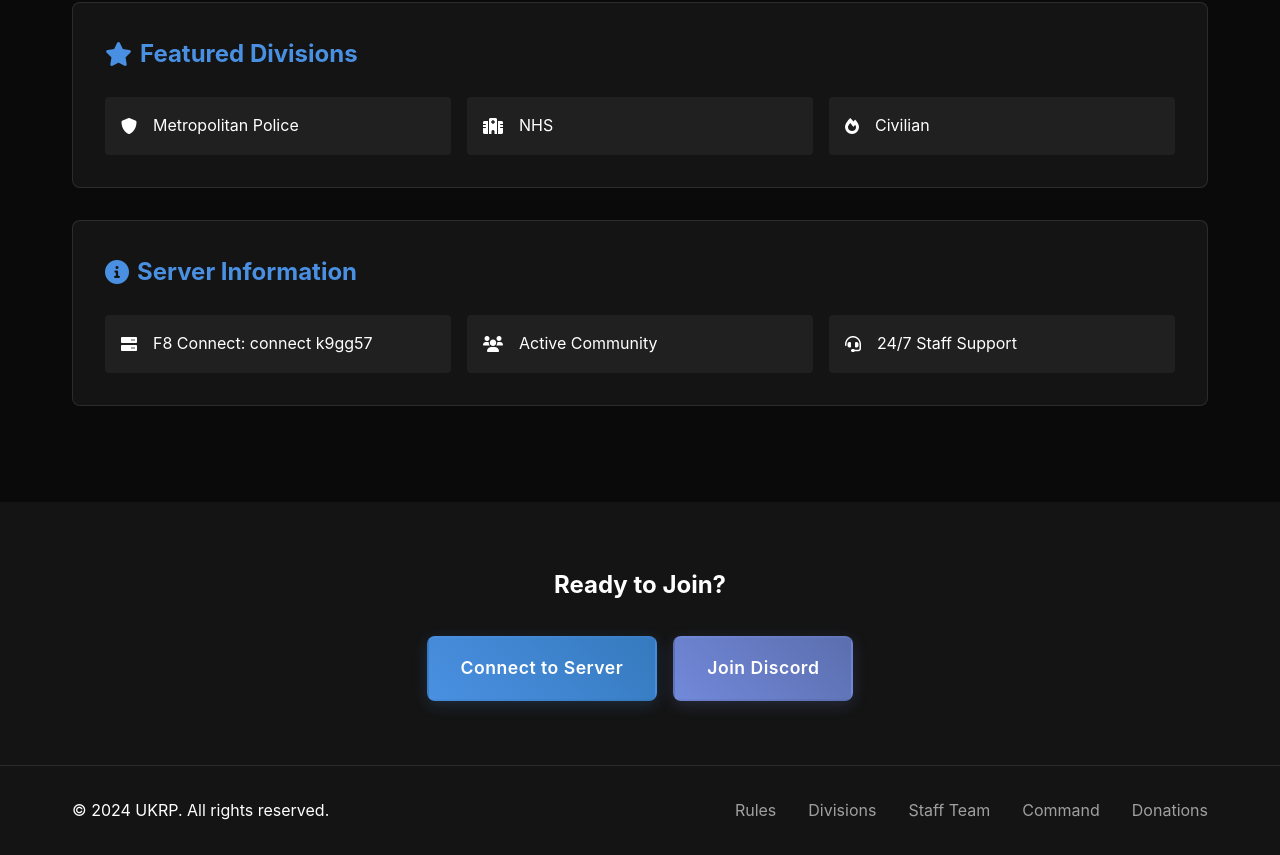
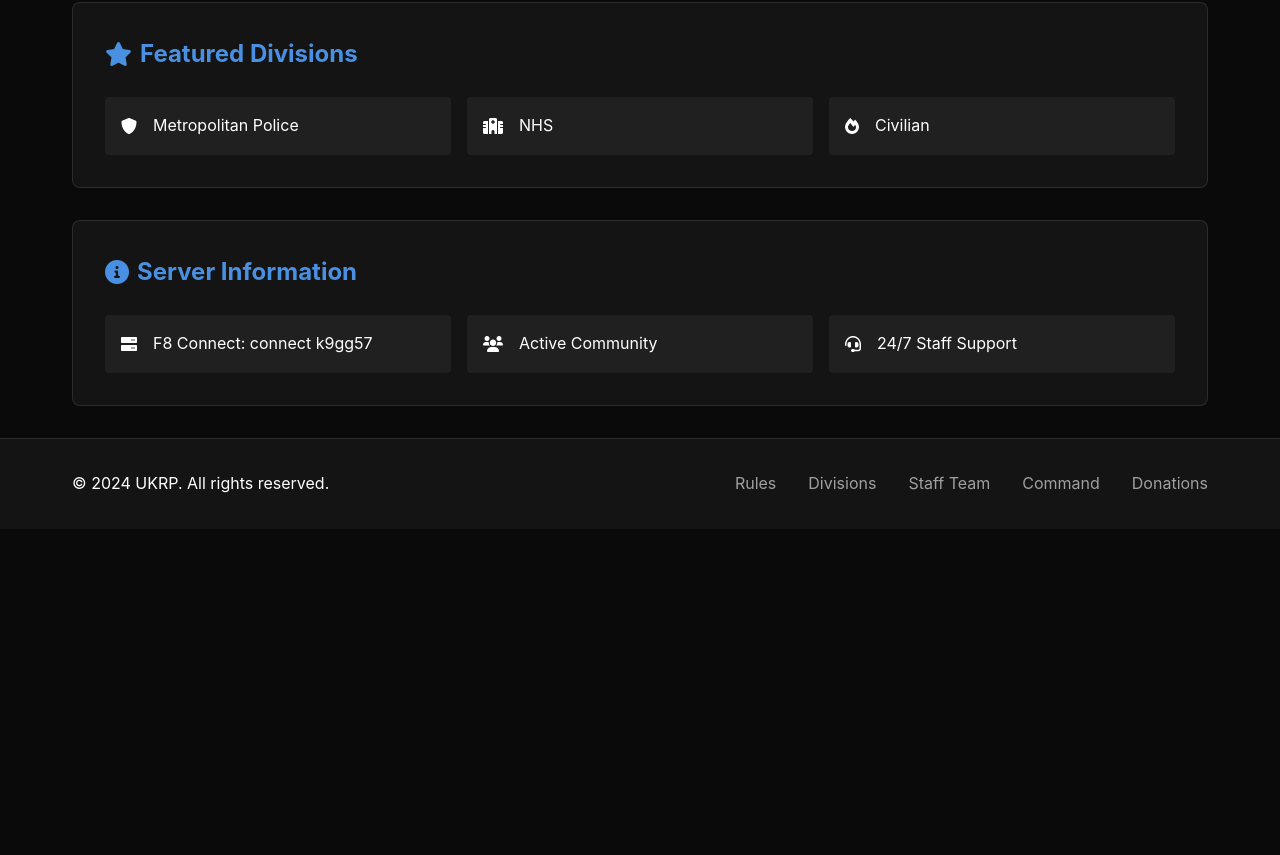
Before and after one commit to UKRPFiveM/UKRP, a plain HTML site: page index.html in a window 1280 px wide. Shown: the part 762-1617 px from the top of the page. After the commit the page ends 1355 px from the top, so only its background shows below. Drawn offline with Linux system fonts and the light colour scheme.

Commit message:
Removed the placeholders for connecting to server and joining discord

```diff
--- a/index.html
+++ b/index.html
@@ -81,18 +81,6 @@
                 </div>
             </div>
         </div>
-    </section>
-
-    <section class="quick-join">
-        <div class="container">
-            <h2>Ready to Join?</h2>
-            <div class="join-buttons">
-                <a href="#" class="connect-btn large">Connect to Server</a>
-                <a href="https://discord.gg/yourserver" class="discord-btn large">Join Discord</a>
-            </div>
-        </div>
-    </section>
-
     <footer>
         <div class="container">
             <div class="footer-content">
```
